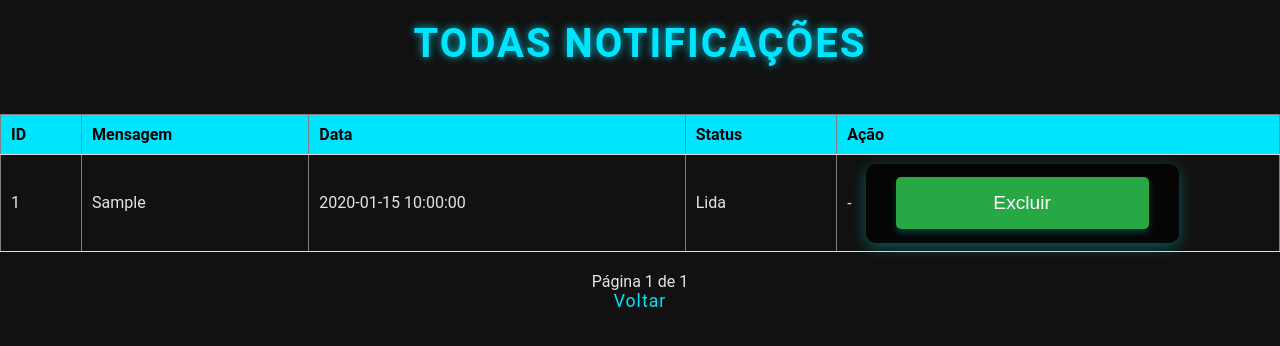
After one commit to DevAnderson4806/cash-money, a Flask app: page /notificacoes in a window 1280 px wide. The commit adds this page. Shown: the top 346 px of the page. Run offline with Flask 3, Linux system fonts and the light colour scheme; a user stored in the database is signed in; tables that the repository leaves empty hold one stand-in row (values such as "Sample post").

Commit message:
versão 1.7.3v

```diff
--- a/app.py
+++ b/app.py
@@ -1,4 +1,4 @@
-from flask import Flask, render_template, request, redirect, flash, session, send_file
+from flask import Flask, jsonify, render_template, request, redirect, flash, session, send_file, url_for
 from werkzeug.security import generate_password_hash, check_password_hash
 import sqlite3
 from datetime import datetime
@@ -17,6 +17,10 @@ def conectar_financas_db():
 def conectar_usuarios_db():
     return sqlite3.connect("usuarios.db")
 
+# Função para conectar ao banco de dados de planejamento
+def conectar_planejamento_db():
+    return sqlite3.connect("planejamento.db")
+
 # Decorador para verificar se o usuário está logado
 def login_required(f):
     @wraps(f)
@@ -27,6 +31,37 @@ def login_required(f):
         return f(*args, **kwargs)
 
     return decorated_function
+
+# Criar tabela de notificações
+def criar_tabela_notificacoes():
+    conn = conectar_financas_db()
+    cursor = conn.cursor()
+    cursor.execute("""
+        CREATE TABLE IF NOT EXISTS notificacoes (
+            id INTEGER PRIMARY KEY AUTOINCREMENT,
+            user_id INTEGER,
+            mensagem TEXT,
+            lida BOOLEAN DEFAULT 0,
+            data_criacao DATETIME DEFAULT CURRENT_TIMESTAMP,
+            FOREIGN KEY (user_id) REFERENCES usuarios(id)
+        )
+    """)
+    conn.commit()
+    conn.close()
+
+# Função para criar notificações
+def criar_notificacao(user_id, mensagem):
+    try:
+        conn = conectar_financas_db()
+        cursor = conn.cursor()
+        cursor.execute("INSERT INTO notificacoes (user_id, mensagem) VALUES (?, ?)", (user_id, mensagem))
+        conn.commit()
+        return cursor.lastrowid  # Retorna o ID da notificação criada
+    except Exception as e:
+        print(f"Erro ao criar notificação: {e}")
+        return None
+    finally:
+        conn.close()
 
 # Página inicial
 def obter_transacoes(user_id, tipo_filtro="", categoria_filtro="", page=1, per_page=5):
@@ -89,8 +124,6 @@ def index():
         total_pages=total_pages,
     )
 
-
-
 # Registrar transação
 @app.route("/registrar", methods=["POST"])
 @login_required
@@ -105,10 +138,15 @@ def registrar():
     cursor = conn.cursor()
     cursor.execute(
         """INSERT INTO transacoes (descricao, valor, tipo, categoria, data, user_id) VALUES (?, ?, ?, ?, ?, ?)""",
-        (descricao, valor, tipo, categoria, data, session["user_id"]),  # Certifique-se de incluir session["user_id"]
+        (descricao, valor, tipo, categoria, data, session["user_id"]),
     )
+
     conn.commit()
     conn.close()
+
+    # Criar notificação
+    criar_notificacao(session["user_id"], f"Transação registrada: {descricao} - R$ {valor:.2f}")
+
     flash("Transação registrada com sucesso!")
     return redirect("/")
 
@@ -116,11 +154,9 @@ def registrar():
 @app.route("/saldo")
 @login_required
 def saldo():
-    # Conectar ao banco de dados
     conn = conectar_financas_db()
     cursor = conn.cursor()
 
-    # Calcular o saldo
     cursor.execute(
         """SELECT SUM(CASE WHEN tipo = 'entrada' THEN valor ELSE -valor END) AS saldo
             FROM transacoes WHERE user_id = ?""",
@@ -129,7 +165,6 @@ def saldo():
     saldo_atual = cursor.fetchone()[0]
     saldo_atual = saldo_atual if saldo_atual else 0.0
 
-    # Obter transações
     cursor.execute(
         """SELECT * FROM transacoes WHERE user_id = ?
             ORDER BY data DESC LIMIT 5""",
@@ -137,7 +172,6 @@ def saldo():
     )
     transacoes = cursor.fetchall()
 
-    # Obter despesas por categoria
     cursor.execute(
         """SELECT categoria, SUM(valor) AS valor FROM transacoes
             WHERE user_id = ? GROUP BY categoria""",
@@ -145,7 +179,6 @@ def saldo():
     )
     despesas_por_categoria = cursor.fetchall()
 
-    # Obter gastos mensais
     cursor.execute(
         """SELECT strftime('%Y-%m', data) AS mes, SUM(valor) AS total
             FROM transacoes WHERE user_id = ? GROUP BY mes""",
@@ -153,7 +186,6 @@ def saldo():
     )
     gastos_mensais = cursor.fetchall()
 
-    # Obter saldo mensal (exemplo)
     cursor.execute(
         """SELECT strftime('%Y-%m', data) AS mes, SUM(CASE WHEN tipo = 'entrada' THEN valor ELSE -valor END)
             FROM transacoes WHERE user_id = ? GROUP BY mes""",
@@ -161,21 +193,14 @@ def saldo():
     )
     saldo_mensal = cursor.fetchall()
 
-    # Fechar a conexão
     conn.close()
 
-    # Preparar dados para o template
     return render_template("saldo.html",
                             saldo=saldo_atual,
                             transacoes=transacoes,
                             despesas_por_categoria=despesas_por_categoria,
                             gastos_mensais=gastos_mensais,
                             saldo_mensal=saldo_mensal)
-from datetime import datetime
-from flask import render_template
-
-from datetime import datetime
-from flask import render_template
 
 @app.route("/resumo")
 @login_required
@@ -184,14 +209,12 @@ def resumo():
     conn = conectar_financas_db()
     cursor = conn.cursor()
 
-    # Obter resumo das transações
     cursor.execute(
         """SELECT tipo, SUM(valor) FROM transacoes WHERE data LIKE ? GROUP BY tipo""",
         (f"{mes_atual}%",),
     )
     resumo = cursor.fetchall()
 
-    # Obter transações detalhadas
     cursor.execute(
         """SELECT descricao, valor, tipo, categoria, data FROM transacoes WHERE data LIKE ? ORDER BY data DESC""",
         (f"{mes_atual}%",),
@@ -199,17 +222,16 @@ def resumo():
     transacoes = cursor.fetchall()
     conn.close()
 
-    # Calcular entradas, saídas e total
     entradas = sum(r[1] for r in resumo if r[0] == "entrada")
     saidas = sum(r[1] for r in resumo if r[0] == "saida")
     total = entradas - saidas
-    saldo = entradas - saidas  # Saldo total para o gráfico de pizza
+    saldo = entradas - saidas
 
     return render_template(
         "resumo.html",
         entradas=entradas,
         saídas=saidas,
-        saldo=saldo,  # Passando o saldo para o template
+        saldo=saldo,
         total=total,
         transacoes=transacoes
     )
@@ -227,7 +249,6 @@ def exportar_pdf():
     )
     resumo = cursor.fetchall()
 
-    # Obter transações detalhadas
     cursor.execute(
         """SELECT descricao, valor, tipo, categoria, data FROM transacoes WHERE data LIKE ? ORDER BY data DESC""",
         (f"{mes_atual}%",),
@@ -235,12 +256,10 @@ def exportar_pdf():
     transacoes = cursor.fetchall()
     conn.close()
 
-    # Calcular entradas, saídas e total
     entradas = sum(r[1] for r in resumo if r[0] == "entrada")
     saidas = sum(r[1] for r in resumo if r[0] == "saida")
     total = entradas - saidas
 
-    # Criar o PDF
     pdf = FPDF()
     pdf.add_page()
 
@@ -257,7 +276,6 @@ def exportar_pdf():
     pdf.cell(200, 10, txt=f"Saídas: R$ {saidas:.2f}", ln=True)
     pdf.cell(200, 10, txt=f"Total: R$ {total:.2f}", ln=True)
 
-    # Adicionar transações detalhadas
     pdf.cell(200, 10, txt="Transações Detalhadas:", ln=True)
     pdf.cell(200, 10, txt="Descrição | Valor | Tipo | Categoria | Data", ln=True)
 
@@ -280,9 +298,16 @@ def exportar_pdf():
 def excluir_transacao(transacao_id):
     conn = conectar_financas_db()
     cursor = conn.cursor()
+    cursor.execute("SELECT descricao, valor FROM transacoes WHERE id = ?", (transacao_id,))
+    transacao = cursor.fetchone()
+
     cursor.execute("DELETE FROM transacoes WHERE id = ?", (transacao_id,))
     conn.commit()
     conn.close()
+
+    # Criar notificação
+    criar_notificacao(session["user_id"], f"Transação excluída: {transacao[0]} - R$ {transacao[1]:.2f}")
+
     flash("Transação excluída com sucesso!")
     return redirect("/")
 
@@ -305,6 +330,10 @@ def editar_transacao(transacao_id):
         )
         conn.commit()
         conn.close()
+
+        # Criar notificação
+        criar_notificacao(session["user_id"], f"Transação editada: {descricao} - R$ {valor:.2f}")
+
         flash("Transação atualizada com sucesso!")
         return redirect("/")
 
@@ -366,12 +395,9 @@ def login():
 @app.route("/logout")
 @login_required
 def logout():
-    session.clear()  # Remove todos os dados da sessão
+    session.clear()
     flash("Você saiu com sucesso.")
     return redirect("/login")
-
-def conectar_planejamento_db():
-    return sqlite3.connect("planejamento.db")
 
 @app.route("/planejamento")
 @login_required
@@ -392,17 +418,22 @@ def criar_planejamento():
         descricao = request.form["descricao"]
         valor_meta = float(request.form["valor_meta"])
         prazo = request.form["prazo"]
+
         conn = conectar_planejamento_db()
         cursor = conn.cursor()
         cursor.execute(
             """
             INSERT INTO planejamento (user_id, descricao, valor_meta, prazo)
             VALUES (?, ?, ?, ?)
-        """,
+            """,
             (session["user_id"], descricao, valor_meta, prazo),
         )
         conn.commit()
         conn.close()
+
+        # Criar notificação
+        criar_notificacao(session["user_id"], f"Novo planejamento criado: {descricao} - Meta: R$ {valor_meta:.2f}")
+
         flash("Planejamento criado com sucesso!")
         return redirect("/planejamento")
 
@@ -419,16 +450,21 @@ def editar_planejamento(id):
         valor_meta = float(request.form["valor_meta"])
         valor_atual = float(request.form["valor_atual"])
         prazo = request.form["prazo"]
+
         cursor.execute(
             """
             UPDATE planejamento
             SET descricao = ?, valor_meta = ?, valor_atual = ?, prazo = ?
             WHERE id = ? AND user_id = ?
-        """,
+            """,
             (descricao, valor_meta, valor_atual, prazo, id, session["user_id"]),
         )
         conn.commit()
         conn.close()
+
+        # Criar notificação
+        criar_notificacao(session["user_id"], f"Planejamento atualizado: {descricao} - Meta: R$ {valor_meta:.2f}")
+
         flash("Planejamento atualizado com sucesso!")
         return redirect("/planejamento")
 
@@ -446,18 +482,97 @@ def excluir_planejamento(id):
     conn = conectar_planejamento_db()
     cursor = conn.cursor()
     cursor.execute(
+        "SELECT descricao, valor_meta FROM planejamento WHERE id = ? AND user_id = ?",
+        (id, session["user_id"]),
+    )
+    planejamento = cursor.fetchone()
+
+    cursor.execute(
         "DELETE FROM planejamento WHERE id = ? AND user_id = ?",
         (id, session["user_id"]),
     )
     conn.commit()
     conn.close()
+
+    # Criar notificação
+    criar_notificacao(session["user_id"], f"Planejamento excluído: {planejamento[0]} - Meta: R$ {planejamento[1]:.2f}")
+
     flash("Planejamento excluído com sucesso!")
     return redirect("/planejamento")
 
+@app.route("/notificacoes")
+@app.route("/notificacoes/<int:pagina>")
+@login_required
+def notificacoes(pagina=1):
+    conn = conectar_financas_db()
+    cursor = conn.cursor()
+
+    user_id = session["user_id"]  # Certifique-se de que isso está correto
+    limite = 10  # Número de notificações por página
+    offset = (pagina - 1) * limite
+
+    # Consulta para pegar as notificações com limite e offset
+    cursor.execute("SELECT * FROM notificacoes WHERE user_id = ? ORDER BY data_criacao DESC LIMIT ? OFFSET ?", (user_id, limite, offset))
+    notificacoes = cursor.fetchall()
+
+    # Consulta para contar o total de notificações
+    cursor.execute("SELECT COUNT(*) FROM notificacoes WHERE user_id = ?", (user_id,))
+    total_notificacoes = cursor.fetchone()[0]
+    total_paginas = (total_notificacoes + limite - 1) // limite  # Cálculo do total de páginas
+
+    print(f"Notificações: {notificacoes}")
+    print(f"User ID na sessão: {session['user_id']}")
+
+    conn.close()
+
+    return render_template("notificacoes.html", notificacoes=notificacoes, pagina=pagina, total_paginas=total_paginas)
+
+@app.route("/marcar_lida/<int:notificacao_id>")
+@login_required
+def marcar_lida(notificacao_id):
+    conn = conectar_financas_db()
+    cursor = conn.cursor()
+    cursor.execute("UPDATE notificacoes SET lida = 1 WHERE id = ?", (notificacao_id,))
+    conn.commit()
+    conn.close()
+
+    return redirect(url_for("notificacoes"))
+
+@app.route("/notificacoes/<int:pagina>")
+@login_required
+def notificacoes_paginas(pagina=1):
+    conn = conectar_financas_db()
+    cursor = conn.cursor()
+
+    limite = 10  # Número de notificações por página
+    offset = (pagina - 1) * limite
+
+    cursor.execute("SELECT * FROM notificacoes WHERE user_id = ? ORDER BY data_criacao DESC LIMIT ? OFFSET ?", (session["user_id"], limite, offset))
+    notificacoes = cursor.fetchall()
+
+    cursor.execute("SELECT COUNT(*) FROM notificacoes WHERE user_id = ?", (session["user_id"],))
+    total_notificacoes = cursor.fetchone()[0]
+    total_paginas = (total_notificacoes + limite - 1) // limite
+
+    conn.close()
+
+    return render_template("notificacoes.html", notificacoes=notificacoes, pagina=pagina, total_paginas=total_paginas)
+
+@app.route("/notificacoes/excluir/<int:notificacao_id>", methods=["POST"])
+@login_required
+def excluir_notificacao(notificacao_id):
+    conn = conectar_financas_db()
+    cursor = conn.cursor()
+
+    # Excluir a notificação pelo ID
+    cursor.execute("DELETE FROM notificacoes WHERE id = ? AND user_id = ?", (notificacao_id, session["user_id"]))
+    conn.commit()
+    conn.close()
+
+    return redirect(url_for("notificacoes"))
+
 # Executar o servidor
 if __name__ == "__main__":
-    # Obtém a porta a partir da variável de ambiente PORT, padrão 5000
+    criar_tabela_notificacoes()
     PORT = int(os.getenv("PORT", 5000))
-
-    # Executa o app na interface 0.0.0.0 para ser acessível publicamente
     app.run(host="0.0.0.0", port=PORT, debug=True)
--- a/static/style.css
+++ b/static/style.css
@@ -3,7 +3,7 @@
     top: 70px; /* Ajuste a posição conforme necessário */
     right: 20px;
     display: none; /* Inicialmente escondido */
-    background: white;
+    background: #112;
     border: 1px solid #ccc;
     border-radius: 5px;
     box-shadow: 0 2px 10px rgba(0,0,0,0.1);
@@ -321,8 +321,8 @@ table th, table td {
 }
 
 table th {
-    background-color: #6a11cb;
-    color: white;
+    background-color: #00e5ff;
+    color: black;
 }
 
 .btn {
@@ -353,7 +353,11 @@ table th {
 }
 
 .id2 {
-    color: black;
+    color: white;
+}
+
+#sair-menu {
+    margin-left: 20px;
 }
 
 /* Responsividade */
--- a/templates/editar.html
+++ b/templates/editar.html
@@ -24,13 +24,13 @@
     <nav>
         <ul>
             <li><a href="/">Voltar para Transações</a></li>
-            {% if 'user_id' in session %}
+            <!--{% if 'user_id' in session %}
                 <li><a href="/logout">Deslogar</a></li>
             {% else %}
                 <li><a href="/login">Login</a></li>
                 <li><a href="/registro">Registrar</a></li>
             {% endif %}
-        </ul>
+        </ul>-->
     </nav>
 
     <script src="/static/script.js"></script>
--- a/templates/index.html
+++ b/templates/index.html
@@ -69,7 +69,8 @@
     <div class="navigation">
         <a href="/saldo">Ver Saldo</a> |
         <a href="/resumo">Resumo Mensal</a> |
-        <a href="/planejamento">Planejamento Financeiro</a> <!-- Link para planejamento -->
+        <a href="/planejamento">Planejamento Financeiro</a> | <!-- Link para planejamento -->
+        <a href="/notificacoes">Notificações</a> <!-- Link para notificações -->
     </div>
 
     <form action="/registrar" method="post" class="transaction-form">
@@ -131,7 +132,7 @@
         <a href="/usuario/editar">Editar Dados</a><br>
         <ul>
             {% if 'user_id' in session %}
-                <li><a href="/logout" class="dinamico">Deslogar</a></li> <!-- A classe 'dinamico' aplica estilo verde -->
+                <li><a href="/logout" class="dinamico" id="sair-menu">Deslogar</a></li> <!-- A classe 'dinamico' aplica estilo verde -->
             {% else %}
                 <li><a href="/login">Login</a></li>
                 <li><a href="/registro">Registrar</a></li>
--- /dev/null
+++ b/templates/notificacoes.html
@@ -0,0 +1,53 @@
+<!DOCTYPE html>
+<html lang="pt-BR">
+<head>
+    <meta charset="UTF-8">
+    <meta name="viewport" content="width=device-width, initial-scale=1.0">
+    <link rel="stylesheet" href="../static/style.css">
+    <title>Notificações</title>
+</head>
+<body>
+    <h1>Todas Notificações</h1>
+    <table border="1">
+        <thead>
+            <tr>
+                <th>ID</th>
+                <th>Mensagem</th>
+                <th>Data</th>
+                <th>Status</th>
+                <th>Ação</th>
+            </tr>
+        </thead>
+        <tbody>
+            {% for notificacao in notificacoes %}
+            <tr>
+                <td>{{ notificacao[0] }}</td>
+                <td>{{ notificacao[2] }}</td>
+                <td>{{ notificacao[4] }}</td>
+                <td>{{ 'Lida' if notificacao[3] else 'Não Lida' }}</td>
+                <td>
+                    {% if not notificacao[3] %}
+                        <a href="{{ url_for('marcar_lida', notificacao_id=notificacao[0]) }}">Marcar como lida</a>
+                    {% else %}
+                        -
+                    {% endif %}
+                    <form action="{{ url_for('excluir_notificacao', notificacao_id=notificacao[0]) }}" method="POST" style="display:inline;">
+                        <button type="submit" onclick="return confirm('Tem certeza que deseja excluir esta notificação?');">Excluir</button>
+                    </form>
+                </td>
+            </tr>
+            {% endfor %}
+        </tbody>
+    </table>
+    <div>
+        {% if pagina > 1 %}
+            <a href="{{ url_for('notificacoes', pagina=pagina-1) }}">Anterior</a>
+        {% endif %}
+        <span>Página {{ pagina }} de {{ total_paginas }}</span>
+        {% if pagina < total_paginas %}
+            <a href="{{ url_for('notificacoes', pagina=pagina+1) }}">Próxima</a>
+        {% endif %}
+    </div>
+    <a href="/">Voltar</a>
+</body>
+</html>
```
Also changed, not shown: finanças.db, planejamento.db, static/service-worker.js (renamed from service-worker.js).
